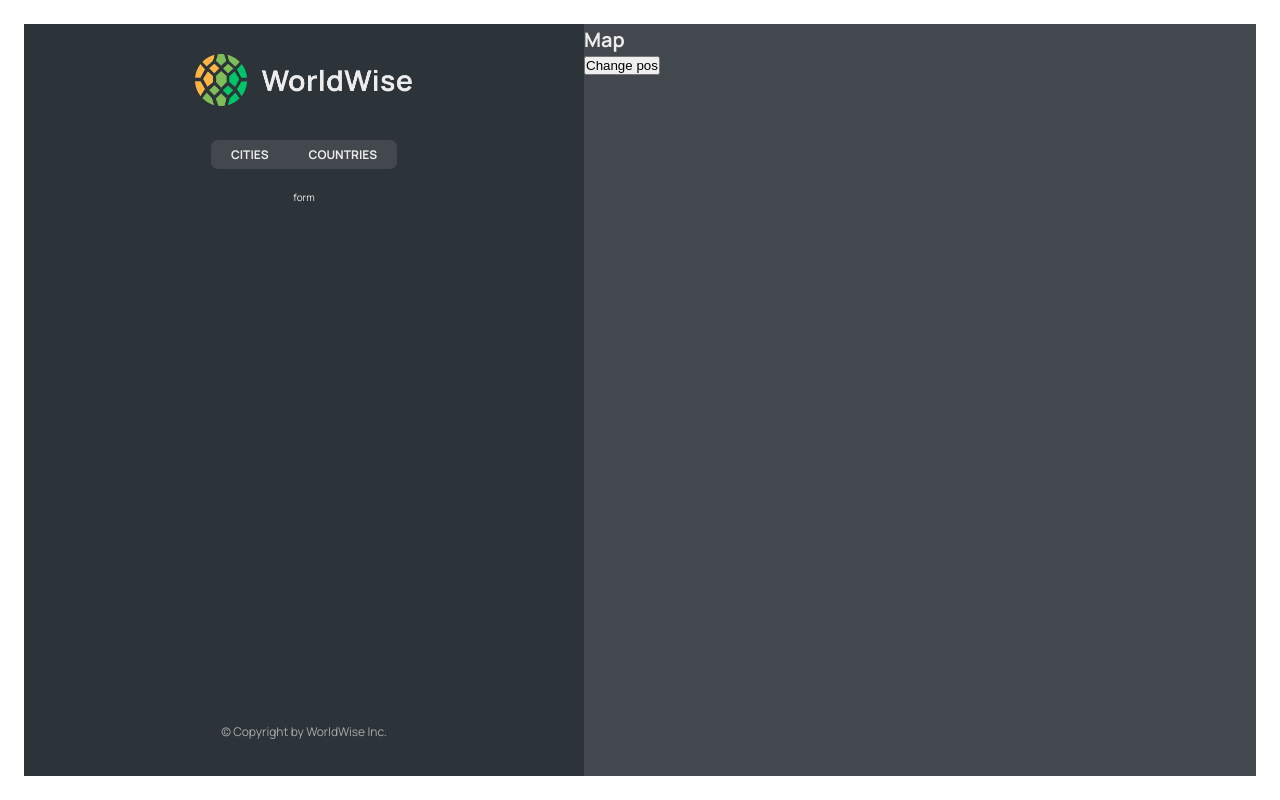
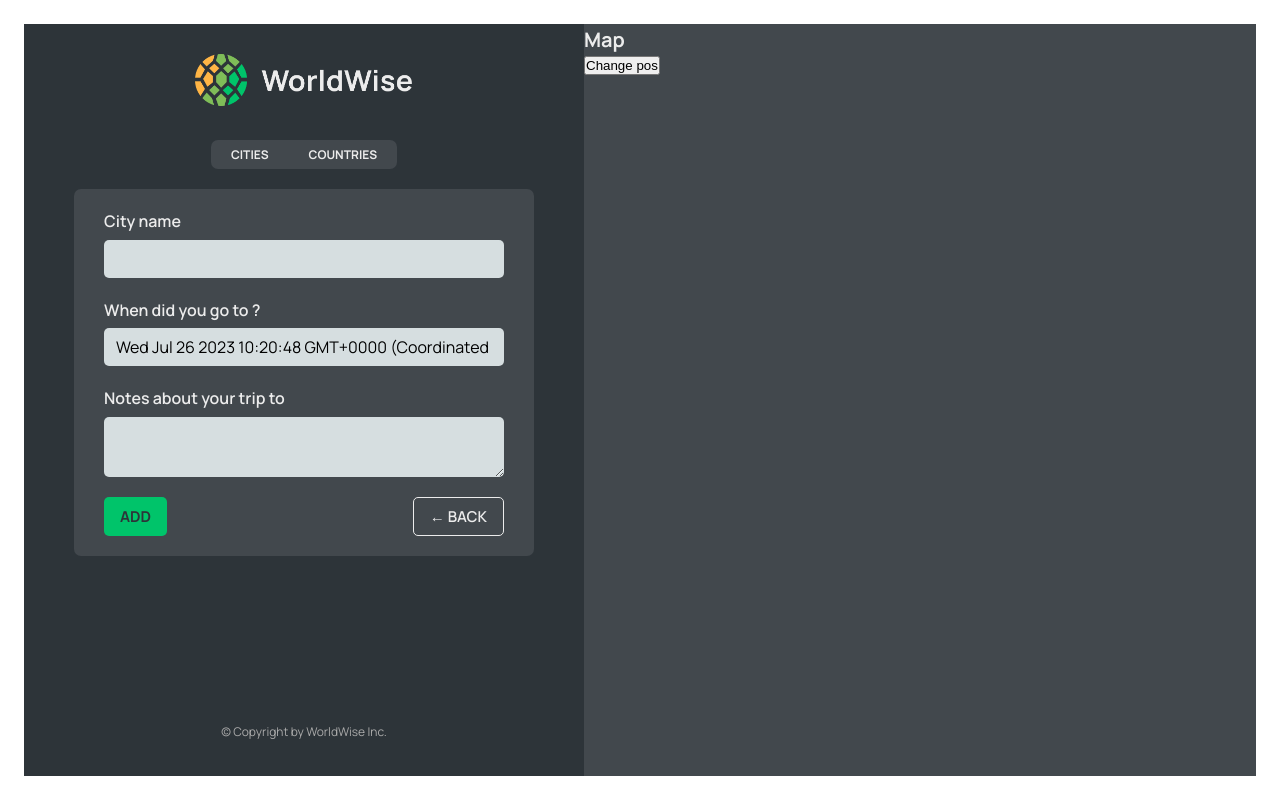
Before and after one commit to 1806397/worldwise, a React (Vite) app: page /app/form in a window 1280 px wide. Built offline with nearby package versions, Linux system fonts and the light colour scheme; data requests are answered from the project's data file.

Commit message:
Programmatic Navigation

```diff
--- a/src/App.jsx
+++ b/src/App.jsx
@@ -9,6 +9,7 @@ import Login from "./pages/Login";
 import CityList from "./components/CityList";
 import CountriesList from "./components/CountryList";
 import City from "./components/City";
+import Form from "./components/Form";
 const BASE_URL = "http://localhost:8000";
 
 function App() {
@@ -46,7 +47,7 @@ function App() {
             path="countries"
             element={<CountriesList cities={cities} isLoading={isLoading} />}
           />
-          <Route path="form" element={<p>form</p>} />
+          <Route path="form" element={<Form />} />
         </Route>
         <Route path="login" element={<Login />} />
         <Route path="*" element={<PageNotFound />} />
--- /dev/null
+++ b/src/components/Button.jsx
@@ -0,0 +1,9 @@
+import styles from "./Button.module.css";
+function Button({ children, onClick, type }) {
+  return (
+    <button onClick={onClick} className={`${styles.btn} ${styles[type]}`}>
+      {children}
+    </button>
+  );
+}
+export default Button;
--- a/src/components/CityItem.jsx
+++ b/src/components/CityItem.jsx
@@ -6,7 +6,6 @@ const formatDate = (date) =>
     month: "long",
     year: "numeric",
   }).format(new Date(date));
-
 function CityItem({ city }) {
   const { cityName, emoji, date, id, position } = city;
   return (
--- a/src/components/CountryList.jsx
+++ b/src/components/CountryList.jsx
@@ -16,7 +16,7 @@ function CountryList({ cities, isLoading }) {
   return (
     <ul className={styles.countryList}>
       {countries.map((country) => (
-        <CountryItem country={country} key={country} />
+        <CountryItem country={country} key={country.country} />
       ))}
     </ul>
   );
--- a/src/components/Form.jsx
+++ b/src/components/Form.jsx
@@ -3,6 +3,8 @@
 import { useState } from "react";
 
 import styles from "./Form.module.css";
+import Button from "./Button";
+import { useNavigate } from "react-router-dom";
 
 export function convertToEmoji(countryCode) {
   const codePoints = countryCode
@@ -13,6 +15,7 @@ export function convertToEmoji(countryCode) {
 }
 
 function Form() {
+  const navigate = useNavigate();
   const [cityName, setCityName] = useState("");
   const [country, setCountry] = useState("");
   const [date, setDate] = useState(new Date());
@@ -49,8 +52,16 @@ function Form() {
       </div>
 
       <div className={styles.buttons}>
-        <button>Add</button>
-        <button>&larr; Back</button>
+        <Button type="primary">Add</Button>
+        <Button
+          type="back"
+          onClick={(e) => {
+            e.preventDefault();
+            navigate(-1);
+          }}
+        >
+          &larr; Back
+        </Button>
       </div>
     </form>
   );
--- a/src/components/Map.jsx
+++ b/src/components/Map.jsx
@@ -1,11 +1,12 @@
-import { useSearchParams } from "react-router-dom";
+import { useNavigate, useSearchParams } from "react-router-dom";
 import styles from "./Map.module.css";
 function Map() {
+  const navigate = useNavigate();
   const [searchParams, setSearchParams] = useSearchParams();
   const lat = searchParams.get("lat");
   const lng = searchParams.get("lng");
   return (
-    <div className={styles.mapContainer}>
+    <div className={styles.mapContainer} onClick={() => navigate("form")}>
       <h1>Map</h1>
       <h1>{lat}</h1>
       <h1>{lng}</h1>
```
